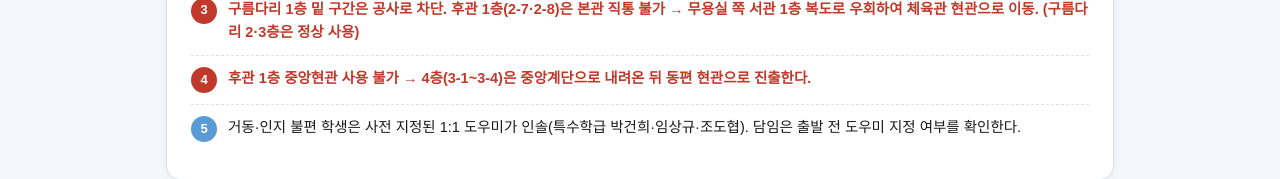
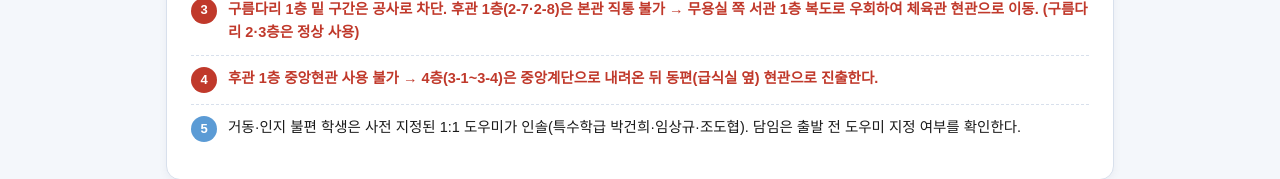
Before and after one commit to bbonng/safety-fire2026, a plain HTML site: page index.html in a window 1280 px wide. Shown: the part 579-758 px from the top of the page. Drawn offline with Linux system fonts and the light colour scheme.

Commit message:
Update index.html

```diff
--- a/index.html
+++ b/index.html
@@ -113,7 +113,7 @@ footer{text-align:center;color:#889;font-size:12px;margin-top:26px;}
   <div class="principle"><div class="pn">1</div><p>담임 교사는 학급 임장지도(교실→운동장 인솔)를 맡고, 부장·비담임 교사는 계단·출구·복도에 <b>유도원</b>으로 고정 배치한다.</p></div>
   <div class="principle"><div class="pn">2</div><p>전 유도원은 <b>12:55까지 지점 배치 완료</b>, 비상벨(13:00) 즉시 통제 시작, 학생 대피 완료까지 자리를 지킨다. <b style="color:#C0392B">승강기 사용 금지</b>, 반드시 계단 이용.</p></div>
   <div class="principle red"><div class="pn">3</div><p>구름다리 1층 밑 구간은 공사로 차단. 후관 1층(2-7·2-8)은 본관 직통 불가 → <b>무용실 쪽 서관 1층 복도로 우회</b>하여 체육관 현관으로 이동. (구름다리 2·3층은 정상 사용)</p></div>
-  <div class="principle red"><div class="pn">4</div><p>후관 1층 중앙현관 사용 불가 → 4층(3-1~3-4)은 중앙계단으로 내려온 뒤 <b>동편 현관</b>으로 진출한다.</p></div>
+  <div class="principle red"><div class="pn">4</div><p>후관 1층 중앙현관 사용 불가 → 4층(3-1~3-4)은 중앙계단으로 내려온 뒤 <b>동편(급식실 옆) 현관</b>으로 진출한다.</p></div>
   <div class="principle"><div class="pn">5</div><p>거동·인지 불편 학생은 사전 지정된 1:1 도우미가 인솔(특수학급 박건희·임상규·조도협). 담임은 출발 전 도우미 지정 여부를 확인한다.</p></div>
  </section>
 
@@ -220,13 +220,13 @@ footer{text-align:center;color:#889;font-size:12px;margin-top:26px;}
  <div class="card-b"><div class="flow"><span class="step">교실(후관 1층)</span><span class="arr">→</span><span class="step">무용실 방향 복도</span><span class="arr">→</span><span class="step">서관 1층 복도(우회)</span><span class="arr">→</span><span class="step">본관 체육관 앞 현관</span><span class="arr">→</span><span class="step">운동장</span></div></div>
 </div><div class="card" data-cls="2-9">
  <button class="card-h" onclick="tog(this)"><span class="cls-tag" style="background:#1F7A3D">2-9</span><span class="chev">▾</span></button>
- <div class="card-b"><div class="flow"><span class="step">교실(후관 1층)</span><span class="arr">→</span><span class="step">후관 동편 출입구</span><span class="arr">→</span><span class="step">운동장</span></div></div>
+ <div class="card-b"><div class="flow"><span class="step">교실(후관 1층)</span><span class="arr">→</span><span class="step">후관 동편(급식실 옆) 현관 출입구</span><span class="arr">→</span><span class="step">운동장</span></div></div>
 </div><div class="card" data-cls="2-10">
  <button class="card-h" onclick="tog(this)"><span class="cls-tag" style="background:#1F7A3D">2-10</span><span class="chev">▾</span></button>
- <div class="card-b"><div class="flow"><span class="step">교실(후관 1층)</span><span class="arr">→</span><span class="step">후관 동편 출입구</span><span class="arr">→</span><span class="step">운동장</span></div></div>
+ <div class="card-b"><div class="flow"><span class="step">교실(후관 1층)</span><span class="arr">→</span><span class="step">후관 동편(급식실 옆) 현관 출입구</span><span class="arr">→</span><span class="step">운동장</span></div></div>
 </div><div class="card" data-cls="2-11">
  <button class="card-h" onclick="tog(this)"><span class="cls-tag" style="background:#1F7A3D">2-11</span><span class="chev">▾</span></button>
- <div class="card-b"><div class="flow"><span class="step">교실(후관 1층)</span><span class="arr">→</span><span class="step">후관 동편 출입구</span><span class="arr">→</span><span class="step">운동장</span></div></div>
+ <div class="card-b"><div class="flow"><span class="step">교실(후관 1층)</span><span class="arr">→</span><span class="step">후관 동편(급식실 옆) 현관 출입구</span><span class="arr">→</span><span class="step">운동장</span></div></div>
 </div></div>
 <div class="grp-title">후관 2F</div><div class="cards"><div class="card" data-cls="2-1">
  <button class="card-h" onclick="tog(this)"><span class="cls-tag" style="background:#1F7A3D">2-1</span><span class="chev">▾</span></button>
```
